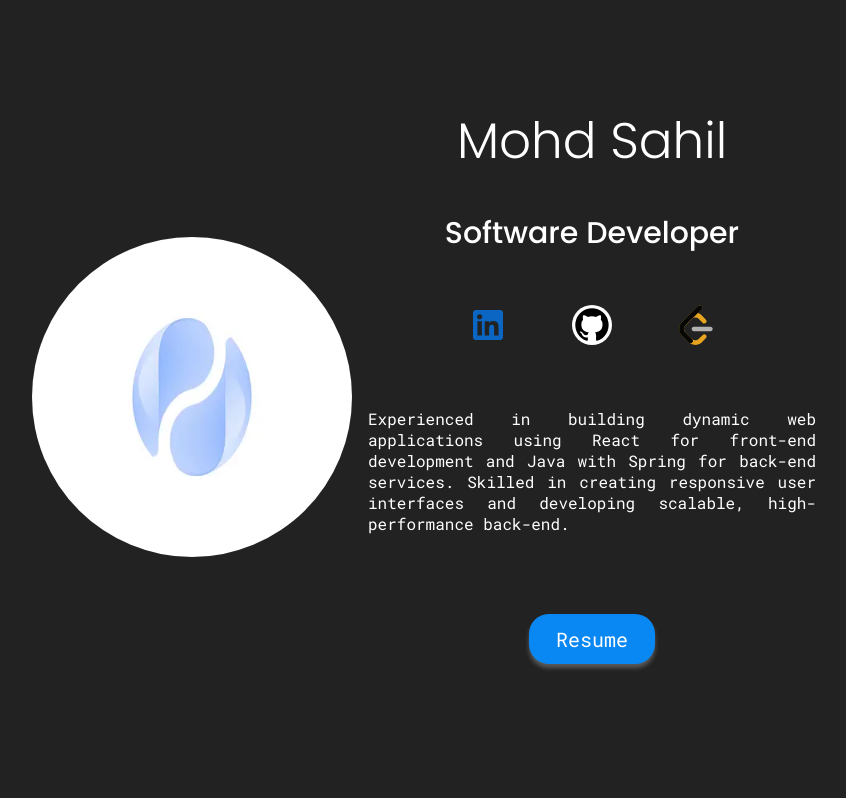
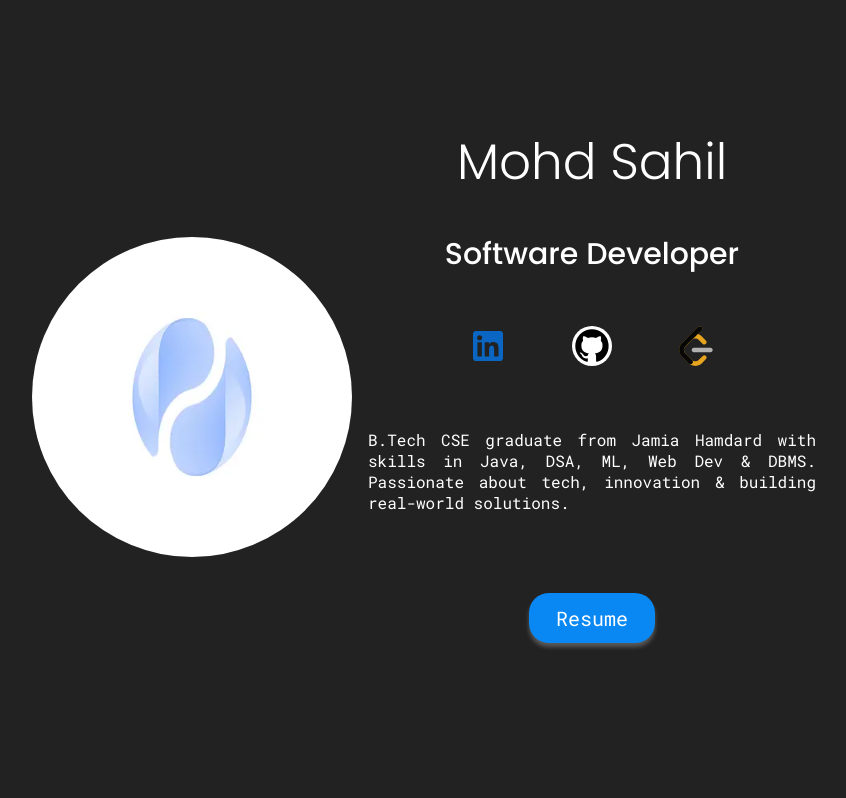
Before and after one commit to 1amsahil/Portfolio, a React (Vite) app: page / in a window 1280 px wide. Shown: the top 798 px of the page, without its empty margins (216-1062 px from the left). Built offline with nearby package versions, Linux system fonts and the light colour scheme.

Commit message:
Change Intro

```diff
--- a/src/components/Intro/Intro.jsx
+++ b/src/components/Intro/Intro.jsx
@@ -31,7 +31,7 @@ export default function Intro()
             </div>
 
             <p className={styles['intro-para']}>
-                Experienced in building dynamic web applications using React for front-end development and Java with Spring for back-end services. Skilled in creating responsive user interfaces and developing scalable, high-performance back-end.
+                B.Tech CSE graduate from Jamia Hamdard with skills in Java, DSA, ML, Web Dev & DBMS. Passionate about tech, innovation & building real-world solutions.
             </p>
 
             <a href={resume} download>
```
